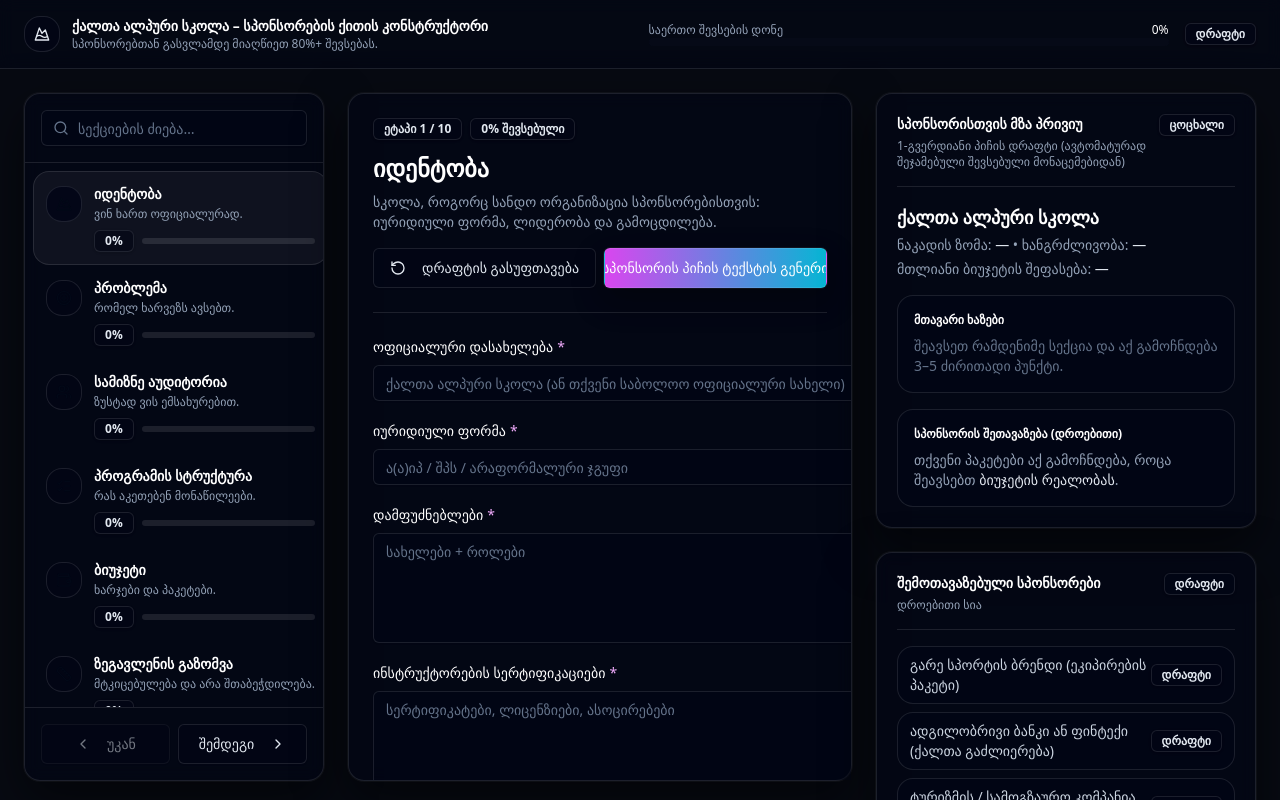
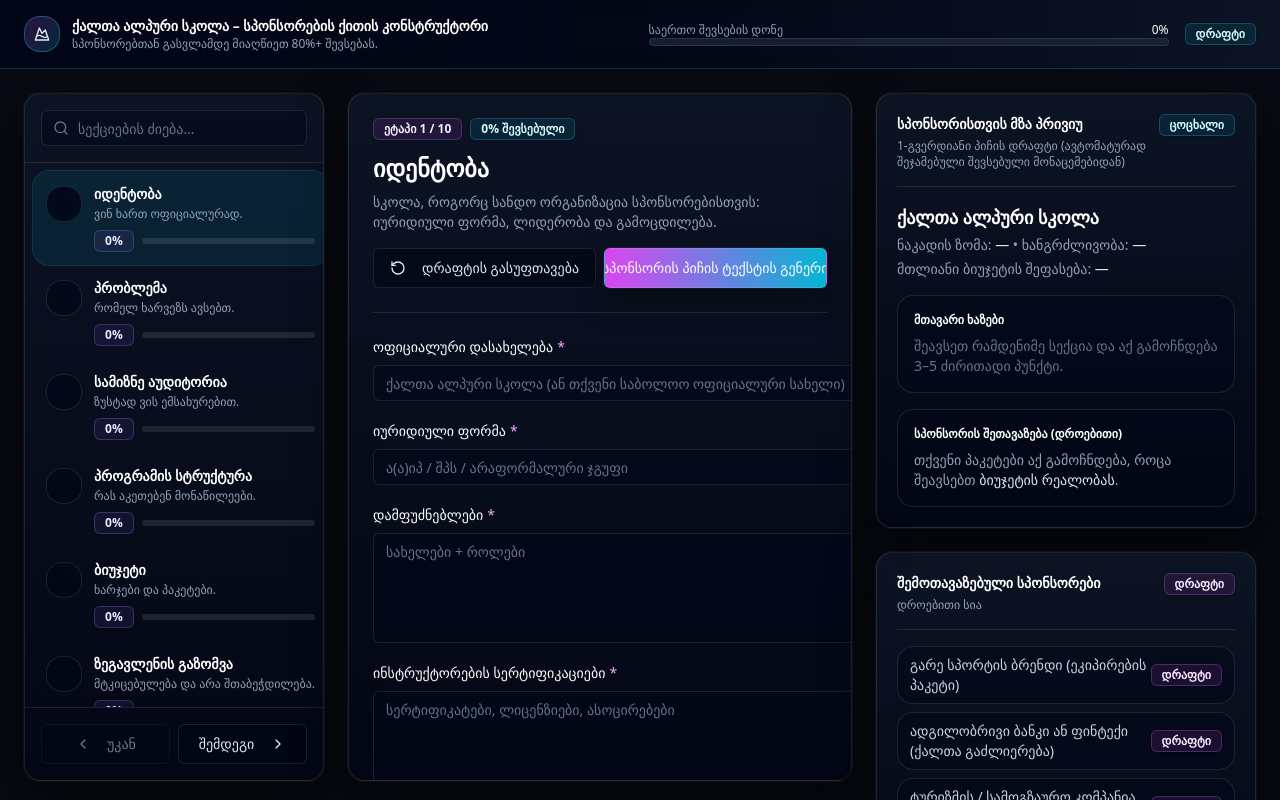
Before and after one commit to ana-kobakhidze/was-sponsor-kit, a React (Vite) app: page / in a window 1280 px wide. Shown: the top 800 px of the page. Built offline with nearby package versions, Linux system fonts and the light colour scheme.

Commit message:
Apply cohesive accent styling across builder and shared UI

```diff
--- a/src/WomenAlpineSponsorKitBuilder.tsx
+++ b/src/WomenAlpineSponsorKitBuilder.tsx
@@ -793,7 +793,7 @@ function gradientButtonClass(extra?: string) {
 
 function glassCardClass(extra?: string) {
   return cx(
-    "rounded-2xl border border-white/10 bg-slate-950/60 backdrop-blur",
+    "rounded-2xl border border-white/10 bg-gradient-to-b from-slate-900/75 to-slate-950/65 backdrop-blur",
     "shadow-[0_0_0_1px_rgba(255,255,255,0.04),0_18px_50px_rgba(0,0,0,0.55)]",
     extra
   );
@@ -986,10 +986,10 @@ export default function WomenAlpineSponsorKitBuilder() {
   return (
     <div className="min-h-screen bg-[#070A12] text-slate-200">
       {/* Top bar */}
-      <div className="sticky top-0 z-30 border-b border-white/10 bg-slate-950/40 backdrop-blur pt-[env(safe-area-inset-top)]">
+      <div className="sticky top-0 z-30 border-b border-cyan-400/20 bg-gradient-to-r from-slate-950/95 via-slate-950/85 to-slate-900/80 backdrop-blur pt-[env(safe-area-inset-top)]">
         <div className="mx-auto flex max-w-[1600px] flex-col gap-4 px-4 py-4 sm:px-6 lg:flex-row lg:items-center">
           <div className="flex items-center gap-3">
-            <div className="grid h-9 w-9 place-items-center rounded-2xl border border-white/10 bg-slate-950/60">
+            <div className="grid h-9 w-9 place-items-center rounded-2xl border border-cyan-400/30 bg-gradient-to-br from-fuchsia-500/20 to-cyan-500/20">
               <MountainSnow className="h-4 w-4 text-slate-200" />
             </div>
             <div>
@@ -1009,7 +1009,7 @@ export default function WomenAlpineSponsorKitBuilder() {
           <div className="flex items-center gap-2 lg:justify-end">
             <Badge
               className={cx(
-                "border border-white/10 bg-slate-950/60 text-slate-200",
+                "border border-cyan-400/25 bg-cyan-500/10 text-cyan-100",
                 overall >= 80 && "bg-emerald-500/10 text-emerald-200 border-emerald-400/20"
               )}
             >
@@ -1064,9 +1064,9 @@ export default function WomenAlpineSponsorKitBuilder() {
                         onClick={() => onPickStep(s.key)}
                         className={cx(
                           "w-full rounded-2xl px-3 py-3 text-left transition",
-                          "border border-transparent hover:border-white/10 hover:bg-white/5",
+                          "border border-transparent hover:border-cyan-400/25 hover:bg-cyan-500/5",
                           "focus-visible:outline-none focus-visible:border-cyan-400/70 focus-visible:ring-2 focus-visible:ring-cyan-400/30",
-                          isActive && "border-white/10 bg-white/5"
+                          isActive && "border-cyan-400/35 bg-cyan-500/10 shadow-[0_0_0_1px_rgba(34,211,238,0.2)]"
                         )}
                       >
                         <div className="flex items-start gap-3">
@@ -1089,13 +1089,16 @@ export default function WomenAlpineSponsorKitBuilder() {
                             </div>
                             <div className="mt-0.5 truncate text-xs text-slate-400">{s.subtitle}</div>
                             <div className="mt-2 flex items-center gap-2">
-                              <Badge className="border border-white/10 bg-slate-950/60 text-slate-200">
-                                {pct}%
-                              </Badge>
-                              <div className="h-1.5 flex-1 rounded-full bg-white/10">
-                                <div className="h-1.5 rounded-full bg-white/40" style={{ width: `${pct}%` }} />
-                              </div>
+                            <Badge className="border border-violet-400/25 bg-violet-500/10 text-violet-100">
+                              {pct}%
+                            </Badge>
+                            <div className="h-1.5 flex-1 rounded-full bg-white/10">
+                              <div
+                                className="h-1.5 rounded-full bg-gradient-to-r from-fuchsia-500 via-violet-400 to-cyan-400"
+                                style={{ width: `${pct}%` }}
+                              />
                             </div>
+                          </div>
                           </div>
                         </div>
                       </button>
@@ -1138,9 +1141,9 @@ export default function WomenAlpineSponsorKitBuilder() {
                       onClick={() => onPickStep(s.key)}
                       className={cx(
                         "w-full rounded-2xl px-3 py-3 text-left transition",
-                        "border border-transparent hover:border-white/10 hover:bg-white/5",
+                        "border border-transparent hover:border-cyan-400/25 hover:bg-cyan-500/5",
                         "focus-visible:outline-none focus-visible:border-cyan-400/70 focus-visible:ring-2 focus-visible:ring-cyan-400/30",
-                        isActive && "border-white/10 bg-white/5"
+                        isActive && "border-cyan-400/35 bg-cyan-500/10 shadow-[0_0_0_1px_rgba(34,211,238,0.2)]"
                       )}
                     >
                       <div className="flex items-start gap-3">
@@ -1163,12 +1166,12 @@ export default function WomenAlpineSponsorKitBuilder() {
                           </div>
                           <div className="mt-0.5 truncate text-xs text-slate-400">{s.subtitle}</div>
                           <div className="mt-2 flex items-center gap-2">
-                            <Badge className="border border-white/10 bg-slate-950/60 text-slate-200">
+                            <Badge className="border border-violet-400/25 bg-violet-500/10 text-violet-100">
                               {pct}%
                             </Badge>
                             <div className="h-1.5 flex-1 rounded-full bg-white/10">
                               <div
-                                className="h-1.5 rounded-full bg-white/40"
+                                className="h-1.5 rounded-full bg-gradient-to-r from-fuchsia-500 via-violet-400 to-cyan-400"
                                 style={{ width: `${pct}%` }}
                               />
                             </div>
@@ -1246,10 +1249,10 @@ export default function WomenAlpineSponsorKitBuilder() {
               <div className="flex flex-col gap-4">
                 <div className="min-w-0">
                   <div className="flex flex-wrap items-center gap-2">
-                    <Badge className="border border-white/10 bg-slate-950/60 text-slate-200">
+                    <Badge className="border border-fuchsia-400/25 bg-fuchsia-500/10 text-fuchsia-100">
                       ეტაპი {activeIndex + 1} / {steps.length}
                     </Badge>
-                    <Badge className="border border-white/10 bg-slate-950/60 text-slate-200">
+                    <Badge className="border border-cyan-400/25 bg-cyan-500/10 text-cyan-100">
                       {stepPct}% შევსებული
                     </Badge>
                     {submitted[activeKey] && (
@@ -1434,7 +1437,7 @@ export default function WomenAlpineSponsorKitBuilder() {
                     1-გვერდიანი პიჩის დრაფტი (ავტომატურად შეჯამებული შევსებული მონაცემებიდან)
                   </div>
                 </div>
-                <Badge className="border border-white/10 bg-slate-950/60 text-slate-200">
+                <Badge className="border border-cyan-400/25 bg-cyan-500/10 text-cyan-100">
                   ცოცხალი
                 </Badge>
               </div>
@@ -1487,7 +1490,7 @@ export default function WomenAlpineSponsorKitBuilder() {
                   <div className="text-sm font-semibold text-white">შემოთავაზებული სპონსორები</div>
                   <div className="mt-1 text-xs text-slate-400">დროებითი სია</div>
                 </div>
-                <Badge className="border border-white/10 bg-slate-950/60 text-slate-200">
+                <Badge className="border border-fuchsia-400/25 bg-fuchsia-500/10 text-fuchsia-100">
                   დრაფტი
                 </Badge>
               </div>
@@ -1507,7 +1510,7 @@ export default function WomenAlpineSponsorKitBuilder() {
                     className="flex items-center justify-between rounded-2xl border border-white/10 bg-slate-950/40 px-3 py-2"
                   >
                     <div className="text-sm text-slate-300">{s}</div>
-                    <Badge className="border border-white/10 bg-slate-950/60 text-slate-200">
+                    <Badge className="border border-fuchsia-400/25 bg-fuchsia-500/10 text-fuchsia-100">
                       დრაფტი
                     </Badge>
                   </div>
--- a/src/components/ui/button.tsx
+++ b/src/components/ui/button.tsx
@@ -14,9 +14,9 @@ const buttonVariants = cva(
         destructive:
           "bg-destructive text-destructive-foreground shadow-sm hover:bg-destructive/90",
         outline:
-          "border border-input bg-background shadow-sm hover:bg-accent hover:text-accent-foreground",
+          "border border-slate-700/70 bg-slate-900/70 text-slate-100 shadow-sm hover:border-cyan-400/40 hover:bg-slate-800/80",
         secondary:
-          "bg-secondary text-secondary-foreground shadow-sm hover:bg-secondary/80",
+          "border border-slate-700/70 bg-slate-900/80 text-slate-100 shadow-sm hover:border-cyan-400/40 hover:bg-slate-800/90",
         ghost: "hover:bg-accent hover:text-accent-foreground",
         link: "text-primary underline-offset-4 hover:underline",
       },
--- a/src/components/ui/progress.tsx
+++ b/src/components/ui/progress.tsx
@@ -10,13 +10,13 @@ const Progress = React.forwardRef<
   <ProgressPrimitive.Root
     ref={ref}
     className={cn(
-      "relative h-2 w-full overflow-hidden rounded-full bg-primary/20",
+      "relative h-2 w-full overflow-hidden rounded-full border border-slate-700/60 bg-slate-800/70",
       className
     )}
     {...props}
   >
     <ProgressPrimitive.Indicator
-      className="h-full w-full flex-1 bg-primary transition-all"
+      className="h-full w-full flex-1 bg-gradient-to-r from-fuchsia-500 via-violet-400 to-cyan-400 shadow-[0_0_16px_rgba(56,189,248,0.35)] transition-all"
       style={{ transform: `translateX(-${100 - (value || 0)}%)` }}
     />
   </ProgressPrimitive.Root>
```
